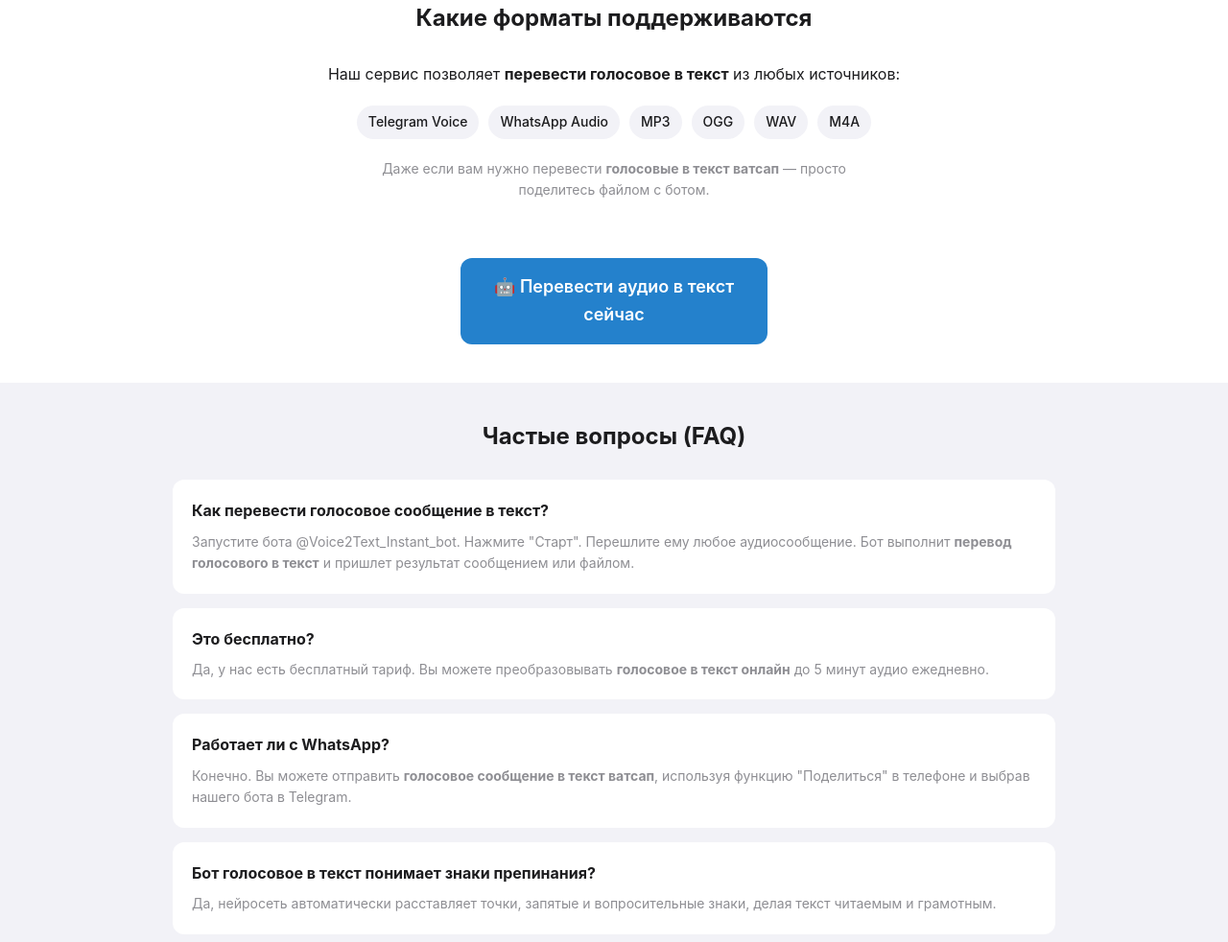
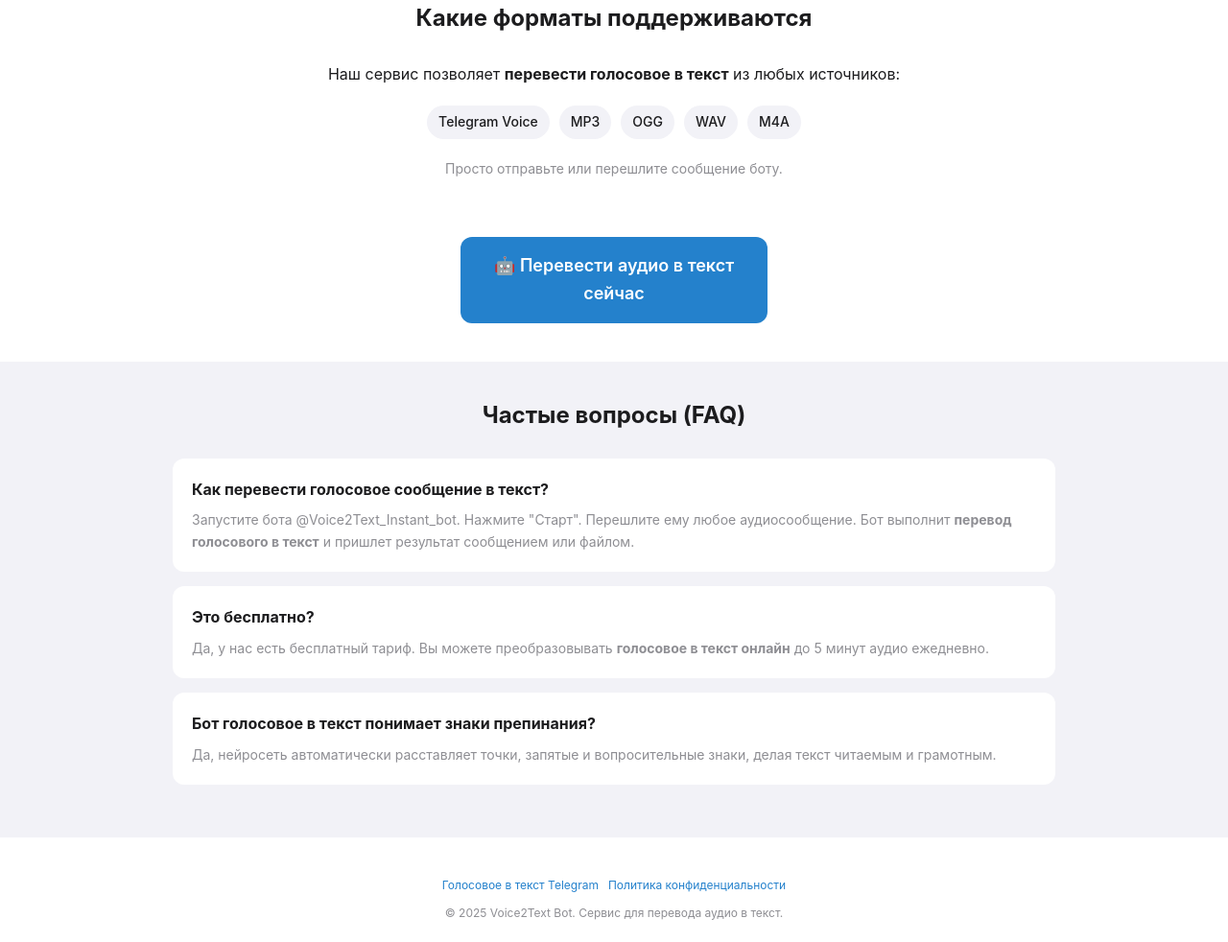
Before and after one commit to dmlat/STT-Telegram, a plain HTML site: page landing/index.html in a window 1280 px wide. Shown: the part 1370-2352 px from the top of the page at 96% size. Drawn offline with Linux system fonts and the light colour scheme.

Commit message:
Remove WhatsApp mentions

```diff
--- a/landing/index.html
+++ b/landing/index.html
@@ -6,7 +6,7 @@
 
     <!-- SEO Meta Tags -->
     <title>Голос в текст — Telegram-бот. Перевести аудио и голосовое сообщение в текст</title>
-    <meta name="description" content="Голос в текст — Telegram-бот для перевода голосовых и аудиофайлов в текст. Поддержка Telegram и WhatsApp, форматы MP3, OGG, WAV, M4A. Бесплатно 5 минут в день.">
+    <meta name="description" content="Голос в текст — Telegram-бот для перевода голосовых и аудиофайлов в текст. Поддержка Telegram Voice, форматы MP3, OGG, WAV, M4A. Бесплатно 5 минут в день.">
     <link rel="canonical" href="https://golosvtekst.ru/">
     <link rel="stylesheet" href="style.css">
     <link rel="icon" type="image/png" href="favicon.png">
@@ -35,7 +35,7 @@
       "featureList": [
         "Голос в текст",
         "Перевести голосовое сообщение в текст",
-        "Расшифровка аудио WhatsApp и Telegram"
+        "Расшифровка аудио Telegram"
       ]
     }
     </script>
@@ -98,13 +98,12 @@
                 <p>Наш сервис позволяет <b>перевести голосовое в текст</b> из любых источников:</p>
                 <div class="tags">
                     <span class="tag">Telegram Voice</span>
-                    <span class="tag">WhatsApp Audio</span>
                     <span class="tag">MP3</span>
                     <span class="tag">OGG</span>
                     <span class="tag">WAV</span>
                     <span class="tag">M4A</span>
                 </div>
-                <p class="formats-sub">Даже если вам нужно перевести <b>голосовые в текст ватсап</b> — просто поделитесь файлом с ботом.</p>
+                <p class="formats-sub">Просто отправьте или перешлите сообщение боту.</p>
             </div>
         </section>
 
@@ -131,11 +130,6 @@
                 </div>
 
                 <div class="faq-item">
-                    <h3>Работает ли с WhatsApp?</h3>
-                    <p>Конечно. Вы можете отправить <b>голосовое сообщение в текст ватсап</b>, используя функцию "Поделиться" в телефоне и выбрав нашего бота в Telegram.</p>
-                </div>
-
-                <div class="faq-item">
                     <h3>Бот голосовое в текст понимает знаки препинания?</h3>
                     <p>Да, нейросеть автоматически расставляет точки, запятые и вопросительные знаки, делая текст читаемым и грамотным.</p>
                 </div>
```
